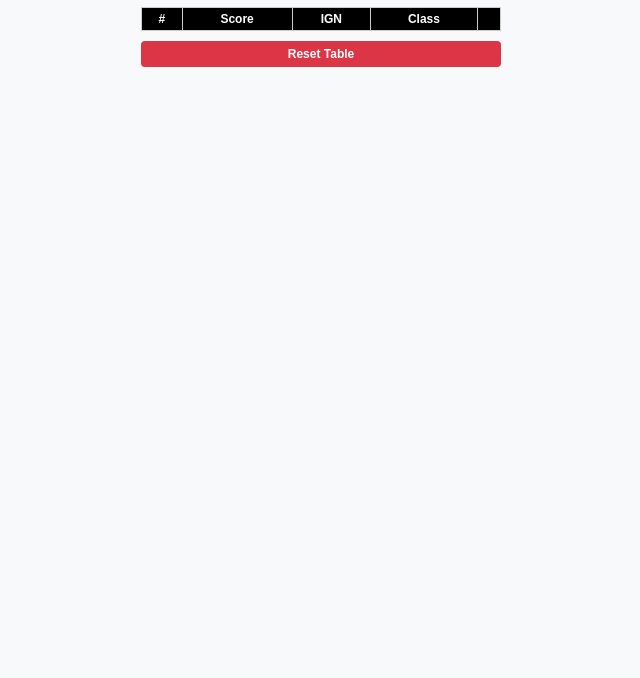
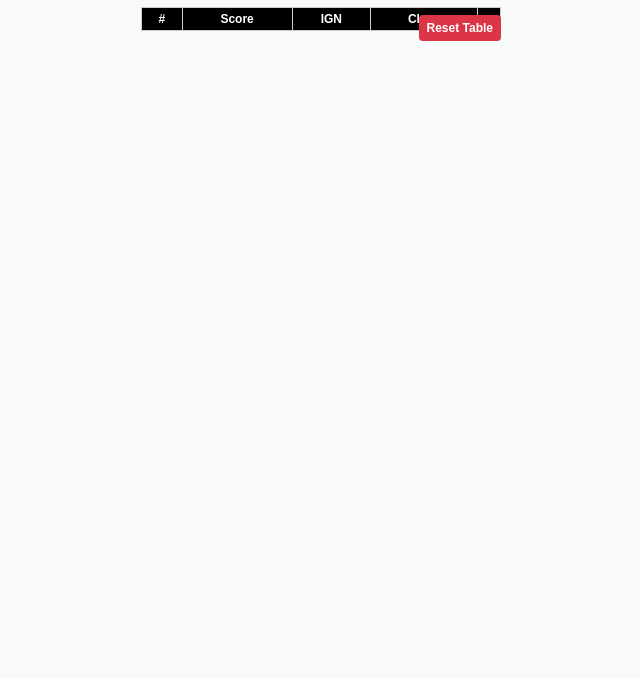
Before and after one commit to shiberto/CulvertPR, a plain HTML site: page index.html in a window 1280 px wide. Shown: the part 122-800 px from the top of the page, without its empty margins (319-959 px from the left). Drawn offline with Linux system fonts and the light colour scheme; a web font is replaced by a local one.

Commit message:
Update index.html

```diff
--- a/index.html
+++ b/index.html
@@ -11,7 +11,7 @@
   <style>
     * { font-family: 'Automata Black', Arial, sans-serif; font-weight: bold; box-sizing: border-box; }
     body { margin: 20px; background: #f8f9fa; display: flex; justify-content: center; }
-    .container { max-width: 360px; width: 100%; }
+    .container { max-width: 360px; width: 100%; position: relative; }
     h1 { text-align: center; margin-bottom: 10px; font-size: 18px; color: black; }
     form { margin-bottom: 10px; display: flex; gap: 4px; justify-content: center; flex-wrap: wrap; }
     input, button { padding: 4px; font-size: 12px; }
@@ -22,7 +22,19 @@
     .delete-btn { visibility: hidden; cursor: pointer; color: red; font-size: 14px; }
     tr:hover .delete-btn { visibility: visible; }
     td.ign { font-weight: bold; }
-    #resetBtn { width: 100%; padding: 6px; font-size: 12px; cursor: pointer; background: #dc3545; color: white; border: none; border-radius: 4px; }
+    #resetBtn {
+      position: absolute;
+      bottom: 0;
+      right: 0;
+      margin: 0;
+      padding: 6px 8px;
+      font-size: 12px;
+      cursor: pointer;
+      background: #dc3545;
+      color: white;
+      border: none;
+      border-radius: 4px;
+    }
     #resetBtn:hover { background: #c82333; }
   </style>
 </head>
@@ -49,7 +61,7 @@
       <tbody></tbody>
     </table>
 
-    <!-- Reset Button -->
+    <!-- Reset Button in bottom-right corner -->
     <button id="resetBtn">Reset Table</button>
   </div>
 
@@ -80,7 +92,6 @@
           <td><span class="delete-btn" title="Delete">🗑️</span></td>
         `;
 
-        // Delete instantly without confirmation
         row.querySelector('.delete-btn').addEventListener('click', () => {
           delete players[cls];
           localStorage.setItem('players', JSON.stringify(players));
@@ -98,7 +109,6 @@
       const score = parseInt(document.getElementById('score').value.trim());
 
       if (ign && cls && !isNaN(score)) {
-        // Replace only if new score is higher
         if (!players[cls] || score > players[cls].score) {
           players[cls] = { ign, score };
           localStorage.setItem('players', JSON.stringify(players));
@@ -108,7 +118,6 @@
       }
     });
 
-    // Reset Button functionality
     document.getElementById('resetBtn').addEventListener('click', () => {
       players = {};
       localStorage.removeItem('players');
```
